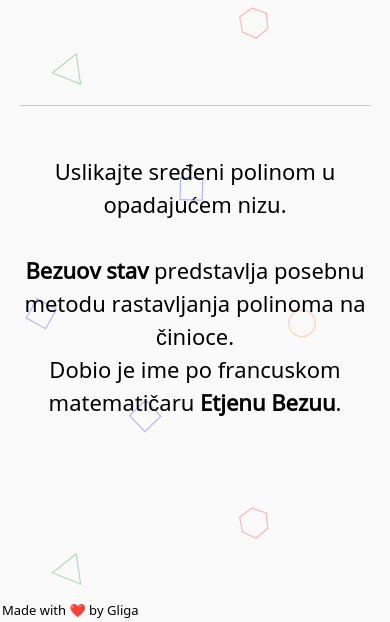
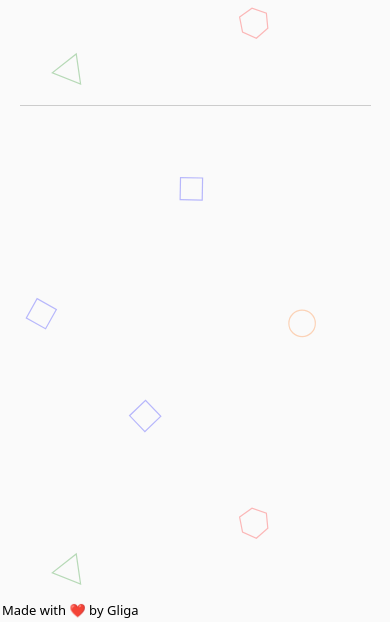
Before and after one commit to Gliga5/Polinomi, a plain HTML site: page index.html in a window 390 px wide. Shown: the part 222-844 px from the top of the page. Drawn offline with nearby package versions, Linux system fonts and the light colour scheme.

Commit message:
Update index.html

```diff
--- a/index.html
+++ b/index.html
@@ -17,7 +17,6 @@
     <math-field virtual-keyboard-mode="auto" class="input" id='input'></math-field>
 
     <p id="info">Unesite sređeni polinom u opadajućem nizu.<br><br><b>Bezuov stav</b> predstavlja posebnu metodu rastavljanja polinoma na činioce.<br>Dobio je ime po francuskom matematičaru <b>Etjenu Bezuu</b>.</p>
-    <p id="info-mobile">Uslikajte sređeni polinom u opadajućem nizu.<br><br><b>Bezuov stav</b> predstavlja posebnu metodu rastavljanja polinoma na činioce.<br>Dobio je ime po francuskom matematičaru <b>Etjenu Bezuu</b>.</p>
     <div class='rjesenja' id='rjesenja'></div>
     <div class='credit'>
     Made with ❤️ by Gliga
```
